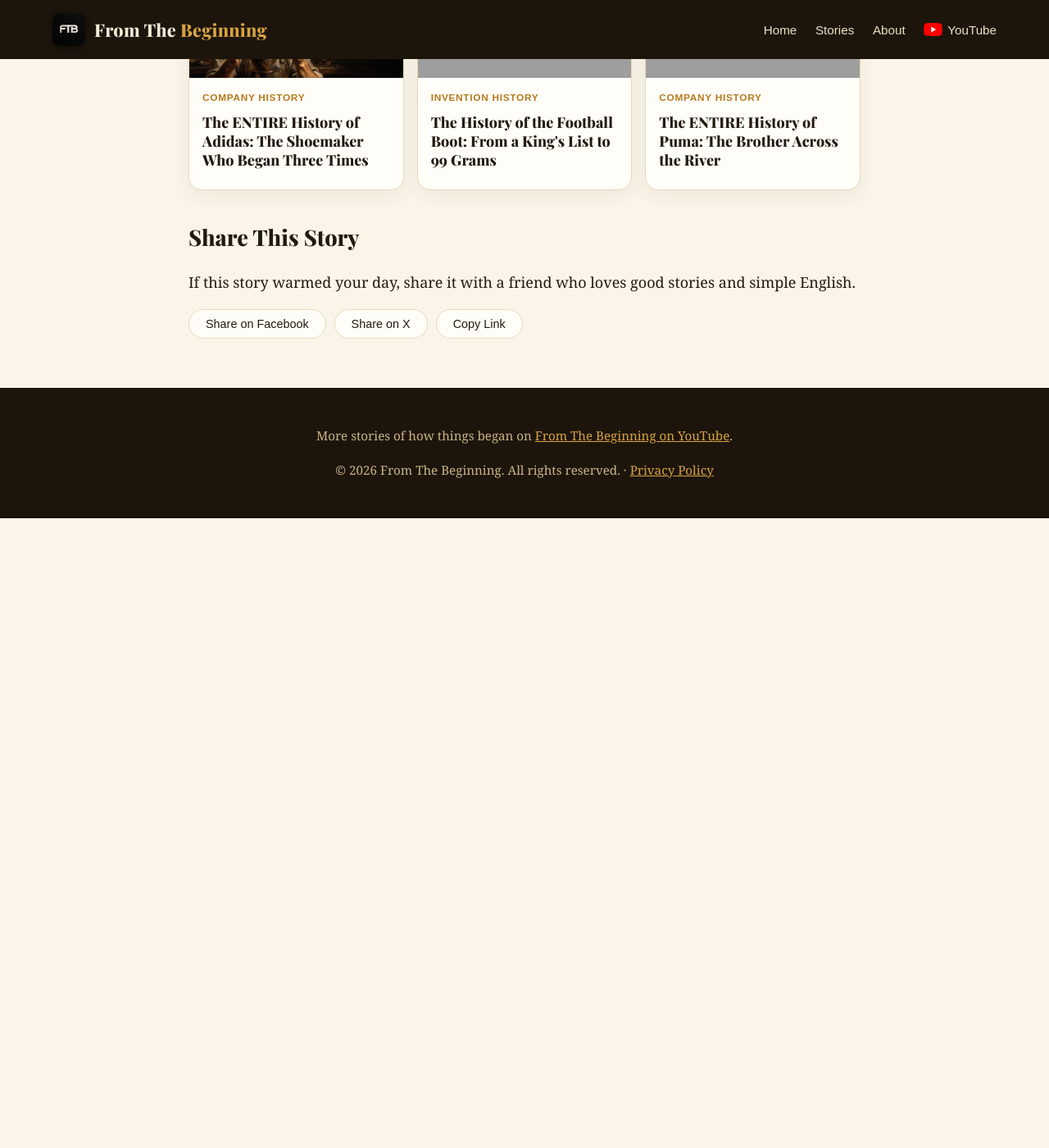
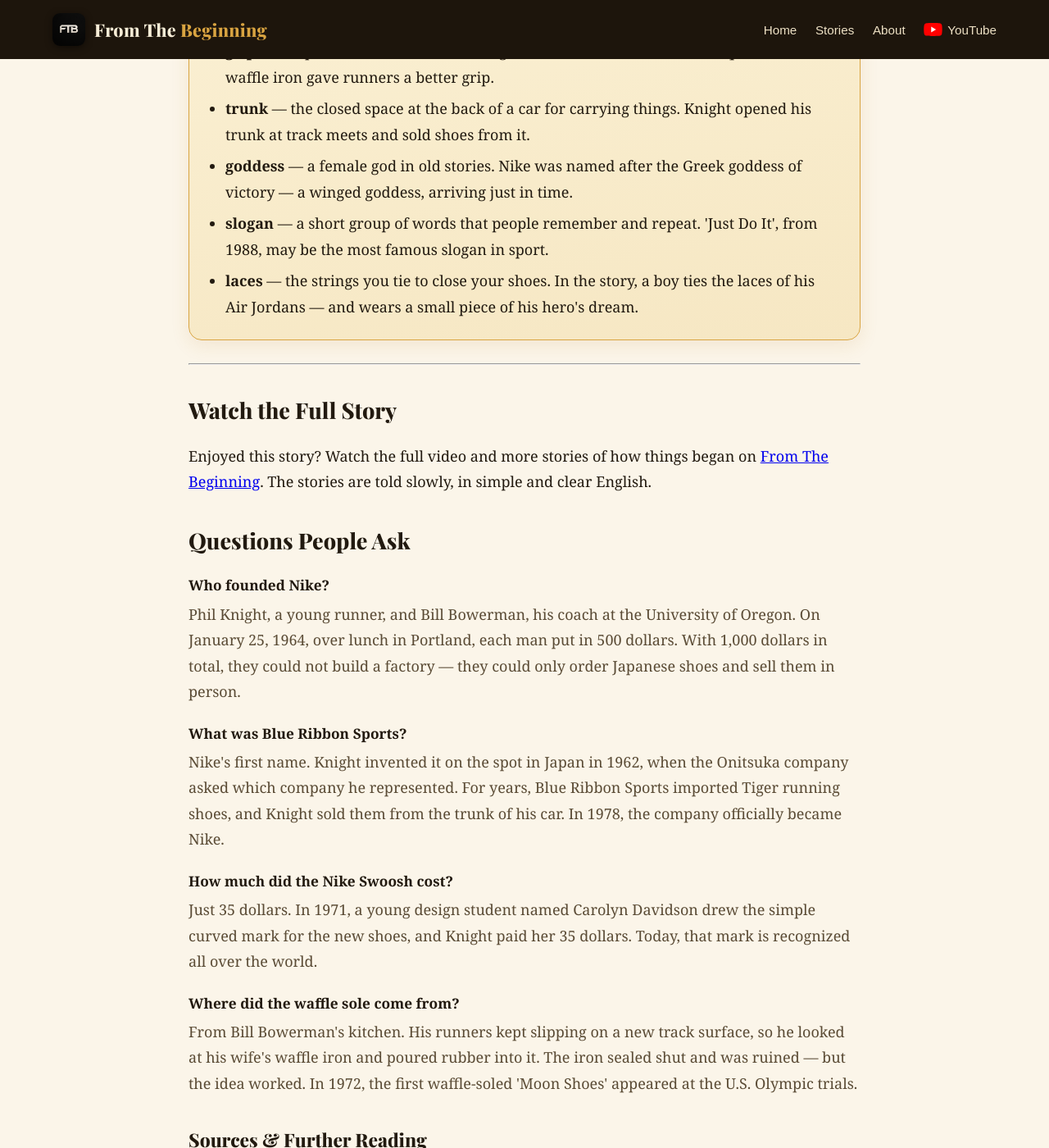
Before and after one commit to docsachmienphi/FTB, a Jekyll site: the page built from _posts/2026-11-07-history-of-nike.md, in a window 1280 px wide and 1400 px high, scrolled down 9145 px. Shown: the whole window at 82% size. Built offline with Jekyll 4.4.1, drawn with Linux system fonts in a browser that asks for light colours; before the commit the page ends 9777 px from its top, so only the background shows below that; some of the changed text lies outside the part shown; grey boxes are pictures that could not be loaded.

Commit message:
Nike article upgrade: At a Glance sticker timeline, Words to Know, FAQ (+ swoosh icon)

```diff
--- a/_layouts/post.html
+++ b/_layouts/post.html
@@ -16,6 +16,7 @@ layout: default
     <symbol id="ic-bottle" viewBox="0 0 48 48"><path d="M20 2h8v5l-2 2v5c3 1.8 5 4.8 5 9v13c0 4.4-2.7 7-7 7s-7-2.6-7-7V23c0-4.2 2-7.2 5-9V9l-2-2z" fill="#8A5A2B"/><rect x="17" y="24" width="14" height="9" fill="#C0272D"/><path d="M21 15c-1.2 2-1.8 4.5-1.8 8v13" stroke="#E8C9A0" stroke-width="1.6" fill="none" opacity=".7"/></symbol>
     <symbol id="ic-can" viewBox="0 0 48 48"><rect x="15" y="5" width="18" height="38" rx="3" fill="#C7D1DA"/><path d="M15 26 L33 17 L33 43 L15 43 Z" fill="#2E6BC4"/><circle cx="24" cy="24" r="4.2" fill="#F5C93F"/><circle cx="21.9" cy="24" r="2.1" fill="#D43A2F"/><circle cx="26.1" cy="24" r="2.1" fill="#D43A2F"/><rect x="18" y="2.5" width="12" height="3" rx="1.5" fill="#8E9AA5"/></symbol>
     <symbol id="ic-cup" viewBox="0 0 48 48"><path d="M14 14h20l-2.2 27a3 3 0 0 1-3 2.8H19.2a3 3 0 0 1-3-2.8z" fill="#FFFFFF" stroke="#D8CDBB" stroke-width="1.4"/><path d="M12.5 9.5h23a2 2 0 0 1 2 2v2.5h-27V11.5a2 2 0 0 1 2-2z" fill="#E9E2D2"/><path d="M27 2l-2.6 7.5" stroke="#3E7C4F" stroke-width="2.6" stroke-linecap="round"/><circle cx="24" cy="27" r="5.4" fill="#2E7D46"/><path d="M21.2 24.4c.8-.4 1.8.6 2.8.6s2-1 2.8-.6c-.3 1.8-1.4 5.6-2.8 5.6s-2.5-3.8-2.8-5.6z" fill="#FFFFFF"/></symbol>
+    <symbol id="ic-swoosh" viewBox="0 0 48 48"><path d="M46 10C33 27 15 35 3 28c7 9 27 4 43-18z" fill="#C8862A"/></symbol>
     <symbol id="ic-globe" viewBox="0 0 48 48"><circle cx="24" cy="25" r="14" fill="#7FB2E5"/><path d="M14 20 Q20 14 26 19 Q21 23 15 23 Z M26 31 Q33 28 36 33 Q30 37 25 34 Z M16 31 Q19 36 24 36 Q19 39 15 35 Z" fill="#57A773"/><ellipse cx="24" cy="25" rx="20" ry="6.5" fill="none" stroke="#D9A441" stroke-width="2" transform="rotate(-16 24 25)"/><circle cx="41" cy="17" r="2.4" fill="#D43A2F"/></symbol>
     </defs></svg>
     <div class="gtl">
--- a/_posts/2026-11-07-history-of-nike.md
+++ b/_posts/2026-11-07-history-of-nike.md
@@ -33,6 +33,61 @@ sources:
     url: "https://about.nike.com/en/magazine/elliott-hill-ceo-of-sport-interview"
   - title: "Nike Investor Relations — the company's latest results"
     url: "https://investors.nike.com/news-events/press-releases/detail/575/nike-inc-reports-fiscal-2027-first-quarter-results"
+glance:
+  facts:
+    - label: "Founded"
+      text: "1964, in Oregon — as Blue Ribbon Sports, renamed Nike in 1978"
+    - label: "Founders"
+      text: "Phil Knight, a runner, and Bill Bowerman, his coach — 500 dollars each"
+    - label: "Headquarters"
+      text: "Beaverton, Oregon, USA"
+    - label: "Today"
+      text: "The world's largest sports brand"
+  timeline:
+    - year: "1964"
+      text: "Knight and Bowerman shake hands — shoes sold from a car trunk"
+      sticker: "/assets/images/nike/stickers/knight.webp"
+      alt: "Young Phil Knight standing by his car, holding a running shoe"
+    - year: "1971"
+      text: "A design student draws the Swoosh — for 35 dollars"
+      icon: "swoosh"
+    - year: "1972"
+      text: "Bowerman pours rubber into a waffle iron — the Moon Shoe is born"
+      sticker: "/assets/images/nike/stickers/waffle.webp"
+      alt: "Bill Bowerman pouring rubber into a waffle iron in his kitchen"
+    - year: "1973"
+      text: "Steve Prefontaine races from the front and mails shoes across America"
+      sticker: "/assets/images/nike/stickers/pre.webp"
+      alt: "Steve Prefontaine racing hard at the front of the pack"
+    - year: "1985"
+      text: "The first Air Jordan arrives — a shoe becomes a dream"
+      sticker: "/assets/images/nike/stickers/jordan-shoe.webp"
+      alt: "A boy tying the laces of his red and white Air Jordan shoes"
+    - year: "Today"
+      text: "The Swoosh is known in almost every country"
+      icon: "globe"
+words:
+  - word: "sole"
+    def: "the bottom part of a shoe, the part that touches the ground. Bowerman spent years changing soles to make running easier."
+  - word: "grip"
+    def: "the power of a shoe to hold the ground and not slide. The little squares from the waffle iron gave runners a better grip."
+  - word: "trunk"
+    def: "the closed space at the back of a car for carrying things. Knight opened his trunk at track meets and sold shoes from it."
+  - word: "goddess"
+    def: "a female god in old stories. Nike was named after the Greek goddess of victory — a winged goddess, arriving just in time."
+  - word: "slogan"
+    def: "a short group of words that people remember and repeat. 'Just Do It', from 1988, may be the most famous slogan in sport."
+  - word: "laces"
+    def: "the strings you tie to close your shoes. In the story, a boy ties the laces of his Air Jordans — and wears a small piece of his hero's dream."
+faq:
+  - q: "Who founded Nike?"
+    a: "Phil Knight, a young runner, and Bill Bowerman, his coach at the University of Oregon. On January 25, 1964, over lunch in Portland, each man put in 500 dollars. With 1,000 dollars in total, they could not build a factory — they could only order Japanese shoes and sell them in person."
+  - q: "What was Blue Ribbon Sports?"
+    a: "Nike's first name. Knight invented it on the spot in Japan in 1962, when the Onitsuka company asked which company he represented. For years, Blue Ribbon Sports imported Tiger running shoes, and Knight sold them from the trunk of his car. In 1978, the company officially became Nike."
+  - q: "How much did the Nike Swoosh cost?"
+    a: "Just 35 dollars. In 1971, a young design student named Carolyn Davidson drew the simple curved mark for the new shoes, and Knight paid her 35 dollars. Today, that mark is recognized all over the world."
+  - q: "Where did the waffle sole come from?"
+    a: "From Bill Bowerman's kitchen. His runners kept slipping on a new track surface, so he looked at his wife's waffle iron and poured rubber into it. The iron sealed shut and was ruined — but the idea worked. In 1972, the first waffle-soled 'Moon Shoes' appeared at the U.S. Olympic trials."
 ---
 
 Have you ever dreamed of owning a pair of Nike shoes? But that famous curved mark did not begin in a giant factory. It began with a young man selling shoes from the back of his car.
```
Also changed, not shown: assets/images/nike/stickers/jordan-shoe.webp (added), assets/images/nike/stickers/knight.webp (added), assets/images/nike/stickers/pre.webp (added), assets/images/nike/stickers/waffle.webp (added).
